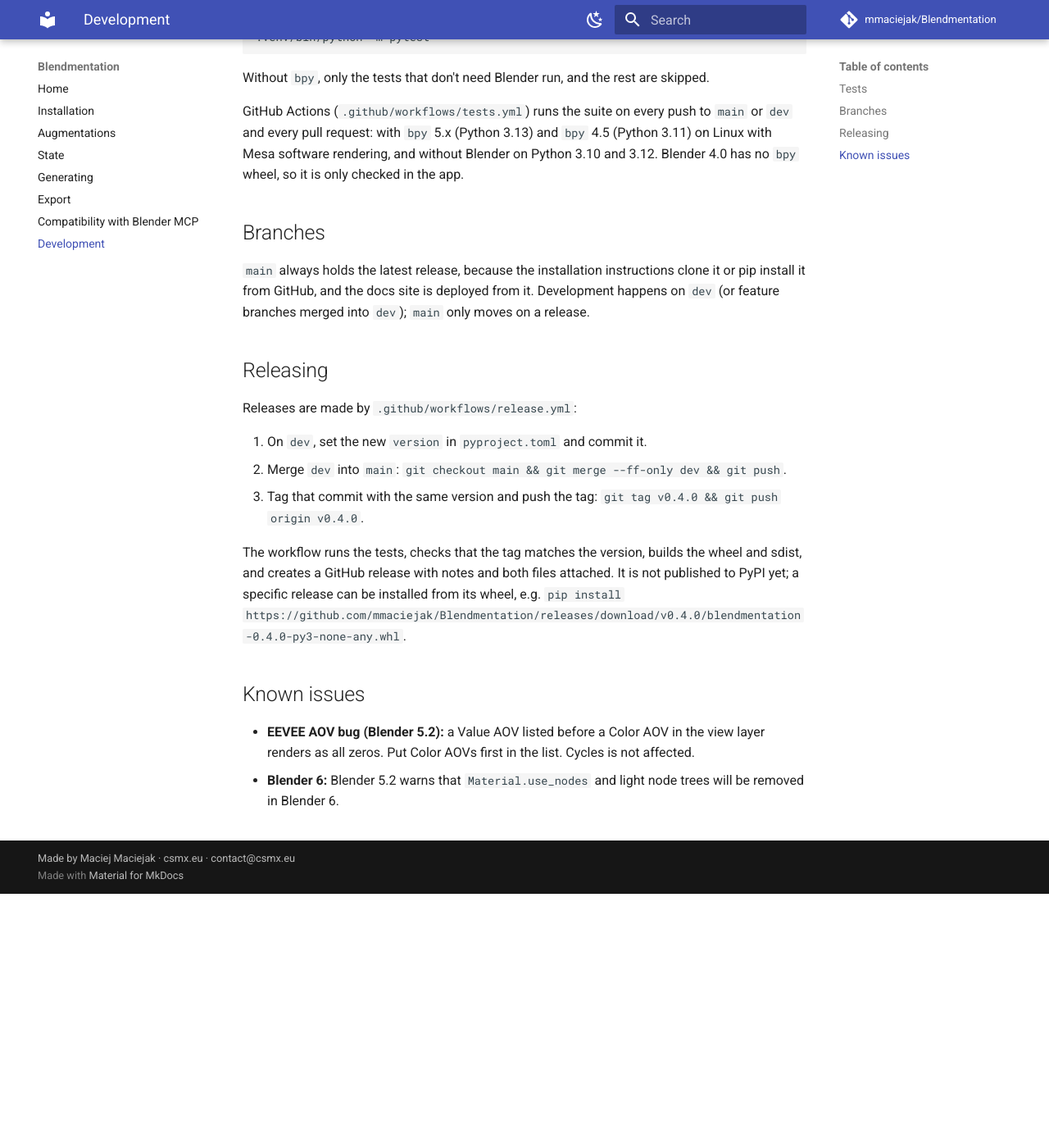
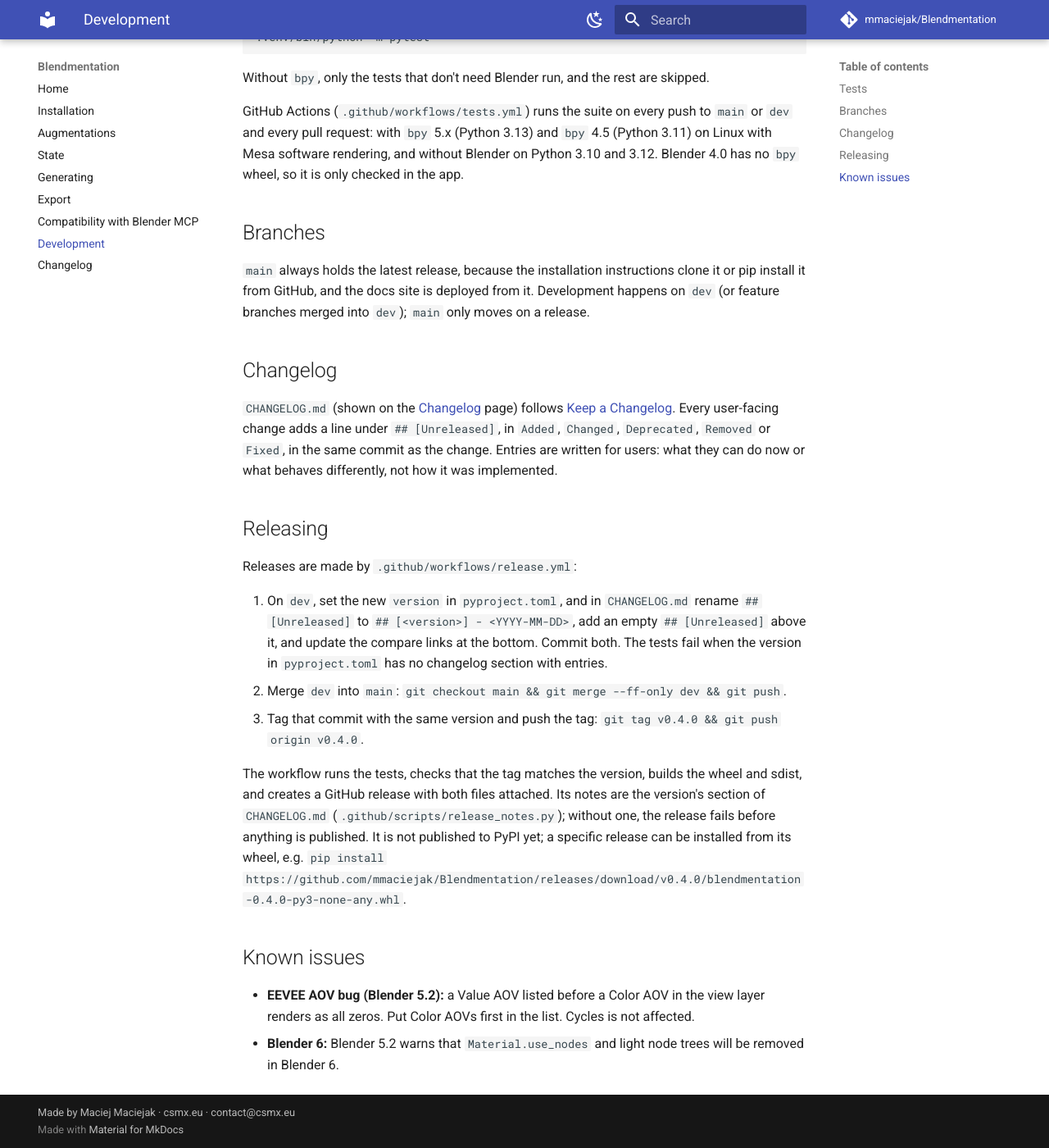
Before and after one commit to mmaciejak/Blendmentation, an MkDocs documentation site: the page built from docs/development.md, in a window 1280 px wide and 1400 px high, scrolled down 310 px. Shown: the whole window at 82% size. Built offline with MkDocs 1.6.1 and Material for MkDocs 9.7.7, drawn with Linux system fonts in a browser that asks for light colours; comment, search, counter and statistics services are not loaded.

Commit message:
add changelog

```diff
--- a/docs/development.md
+++ b/docs/development.md
@@ -25,17 +25,31 @@
 happens on `dev` (or feature branches merged into `dev`); `main` only moves on a
 release.
 
+## Changelog
+
+`CHANGELOG.md` (shown on the [Changelog](changelog.md) page) follows
+[Keep a Changelog](https://keepachangelog.com/en/1.1.0/). Every user-facing change adds
+a line under `## [Unreleased]`, in `Added`, `Changed`, `Deprecated`, `Removed` or
+`Fixed`, in the same commit as the change. Entries are written for users: what they
+can do now or what behaves differently, not how it was implemented.
+
 ## Releasing
 
 Releases are made by `.github/workflows/release.yml`:
 
-1. On `dev`, set the new `version` in `pyproject.toml` and commit it.
+1. On `dev`, set the new `version` in `pyproject.toml`, and in `CHANGELOG.md` rename
+   `## [Unreleased]` to `## [<version>] - <YYYY-MM-DD>`, add an empty
+   `## [Unreleased]` above it, and update the compare links at the bottom. Commit both.
+   The tests fail when the version in `pyproject.toml` has no changelog section with
+   entries.
 2. Merge `dev` into `main`: `git checkout main && git merge --ff-only dev && git push`.
 3. Tag that commit with the same version and push the tag:
    `git tag v0.4.0 && git push origin v0.4.0`.
 
 The workflow runs the tests, checks that the tag matches the version, builds the wheel
-and sdist, and creates a GitHub release with notes and both files attached. It is not
+and sdist, and creates a GitHub release with both files attached. Its notes are the
+version's section of `CHANGELOG.md` (`.github/scripts/release_notes.py`); without one,
+the release fails before anything is published. It is not
 published to PyPI yet; a specific release can be installed from its wheel, e.g.
 `pip install https://github.com/mmaciejak/Blendmentation/releases/download/v0.4.0/blendmentation-0.4.0-py3-none-any.whl`.
 
--- a/mkdocs.yml
+++ b/mkdocs.yml
@@ -15,6 +15,7 @@
   - Export: export.md
   - Compatibility with Blender MCP: blender-mcp.md
   - Development: development.md
+  - Changelog: changelog.md
 
 theme:
   name: material
@@ -45,6 +46,9 @@
   - attr_list
   - pymdownx.details
   - pymdownx.highlight
+  # docs/changelog.md includes CHANGELOG.md from the repository root
+  - pymdownx.snippets:
+      check_paths: true
   - pymdownx.superfences
   - tables
   - toc:
```
Also changed, not shown: CHANGELOG.md (added, +81 -0 lines), CLAUDE.md (+5 -1 lines), docs/changelog.md (added, +1 -0 lines), 3 other files.
